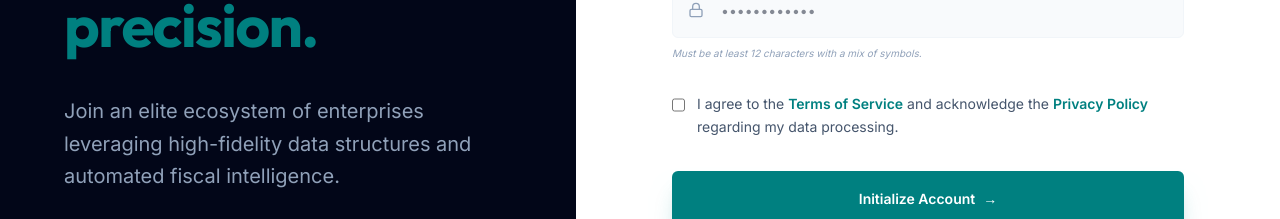
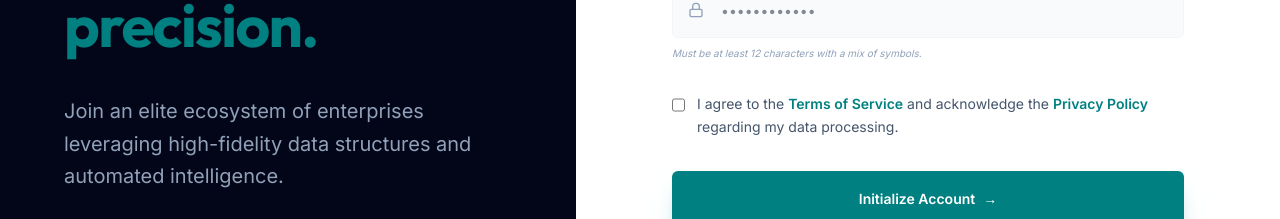
Before and after one commit to wlexie/sentra-app, a React (Vite) app: page /register in a window 1280 px wide. Shown: the part 733-952 px from the top of the page. Built offline with nearby package versions, Linux system fonts and the light colour scheme; no server answers; the database is empty.

Commit message:
fixed secret key errors

```diff
--- a/src/pages/Register.tsx
+++ b/src/pages/Register.tsx
@@ -132,7 +132,7 @@ export default function Register() {
             </h1>
             <p className="mt-8 text-xl text-slate-400 leading-relaxed">
               Join an elite ecosystem of enterprises leveraging high-fidelity
-              data structures and automated fiscal intelligence.
+              data structures and automated intelligence.
             </p>
           </motion.div>
 
```
